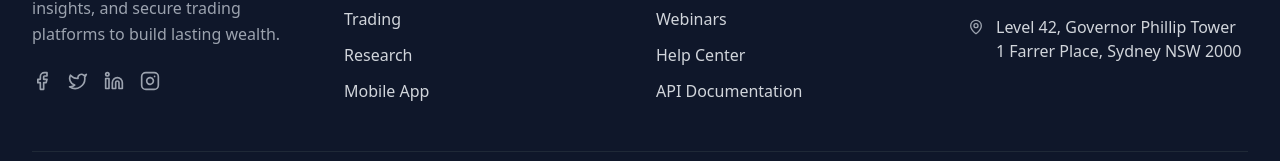
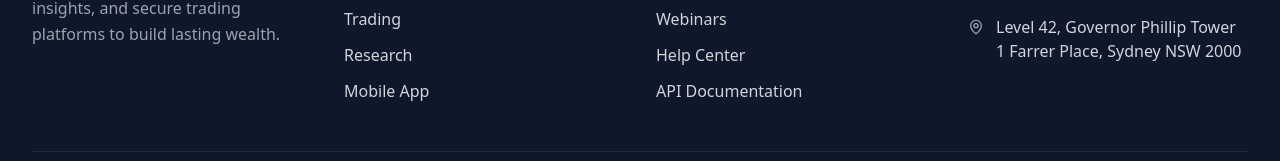
Before and after one commit to webdzignz/aussie-investor-vibe-shift, a React (Vite) app: page /fixed-term in a window 1280 px wide. Shown: the part 3732-3893 px from the top of the page. Built offline with nearby package versions, Linux system fonts and the light colour scheme; a web font is replaced by a local one.

Commit message:
Remove social media icons
Removed social media icons from the site.

```diff
--- a/src/components/Footer.tsx
+++ b/src/components/Footer.tsx
@@ -1,4 +1,4 @@
-import { MapPin, Mail, Phone, Facebook, Twitter, Linkedin, Instagram } from "lucide-react";
+import { MapPin, Mail, Phone } from "lucide-react";
 
 const Footer = ({ isFixedIncome = false }: { isFixedIncome?: boolean }) => {
   return (
@@ -22,12 +22,6 @@ const Footer = ({ isFixedIncome = false }: { isFixedIncome?: boolean }) => {
               Empowering Australian investors with cutting-edge tools, expert insights,
               and secure trading platforms to build lasting wealth.
             </p>
-            <div className="flex space-x-4">
-              <Facebook className="w-5 h-5 text-gray-400 hover:text-gold cursor-pointer transition-colors" />
-              <Twitter className="w-5 h-5 text-gray-400 hover:text-gold cursor-pointer transition-colors" />
-              <Linkedin className="w-5 h-5 text-gray-400 hover:text-gold cursor-pointer transition-colors" />
-              <Instagram className="w-5 h-5 text-gray-400 hover:text-gold cursor-pointer transition-colors" />
-            </div>
           </div>
 
           <div>
```
